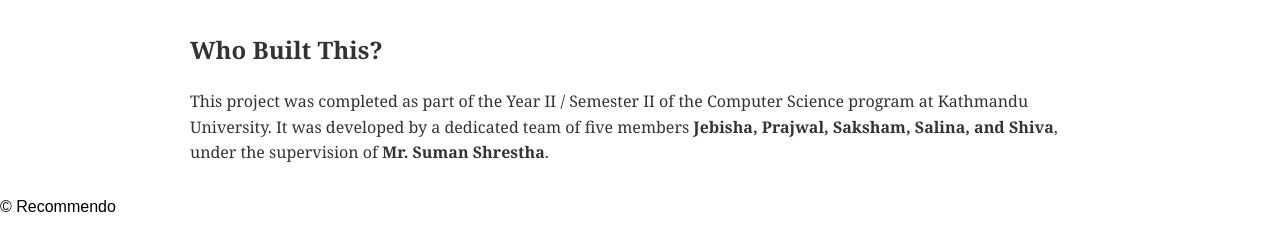
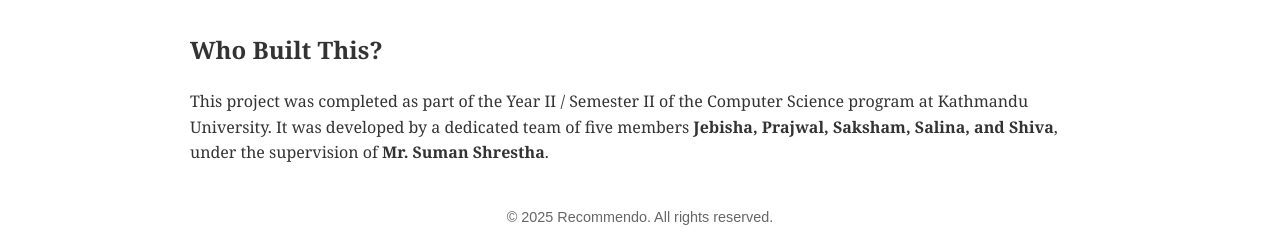
Before and after one commit to salina-nakarmi/Recommendo, a Flask app: page /about in a window 1280 px wide. Shown: the part 996-1235 px from the top of the page. Before the commit the page ends 1208 px from the top, so only its background shows below. Run offline with Flask 3, Linux system fonts and the light colour scheme; parts of the project's set-up code (start-up, migrations or seed data) failed here and were passed over.

Commit message:
Updated footer

```diff
--- a/templates/footer.html
+++ b/templates/footer.html
@@ -1,4 +1,5 @@
-<footer>
-    <p>&copy; Recommendo</p>
+<footer style="margin-top: 3em; text-align: center; font-size: 0.9em; color: #666;">
+
+    <p>&copy; 2025 Recommendo. All rights reserved.</p>
 
 </footer>
```
